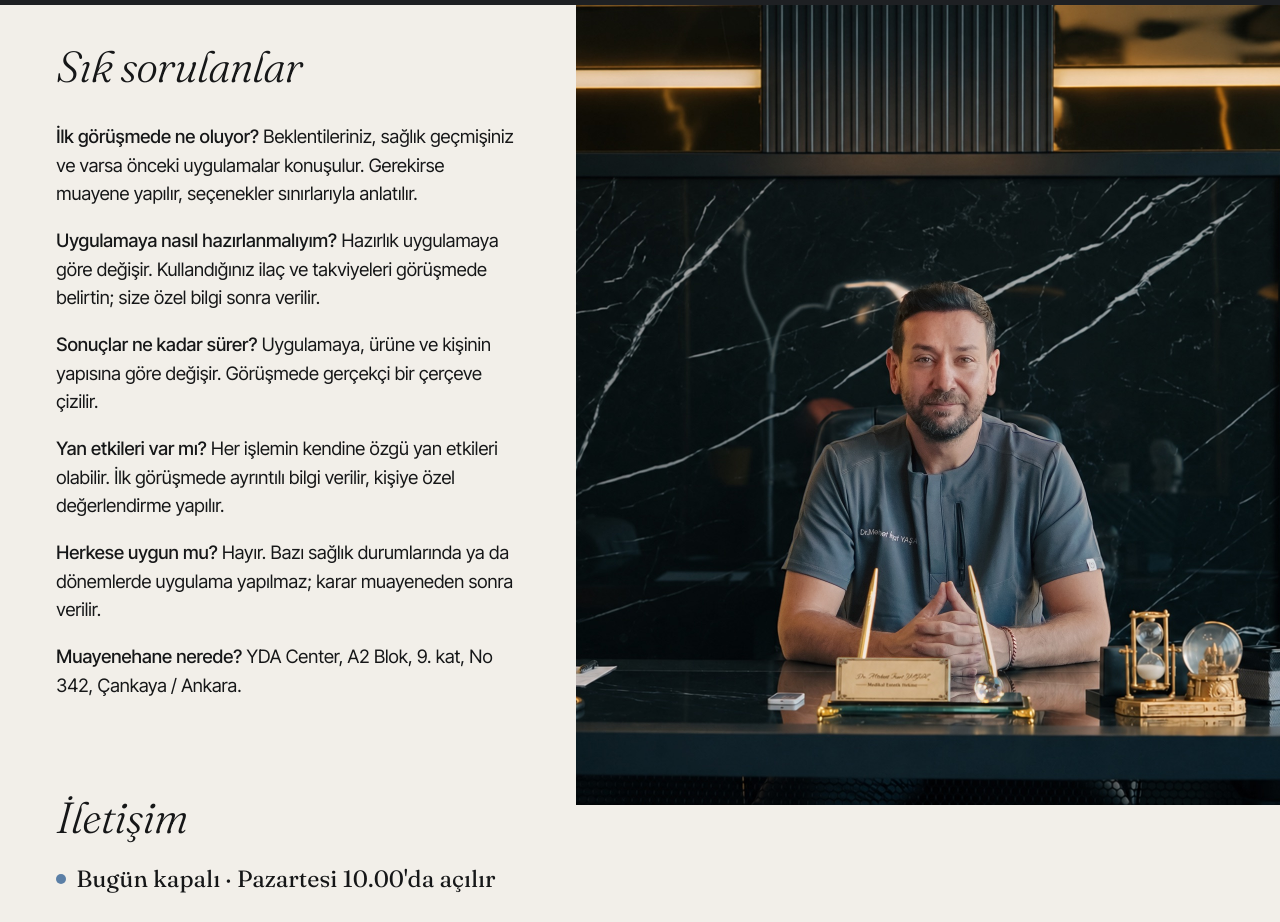
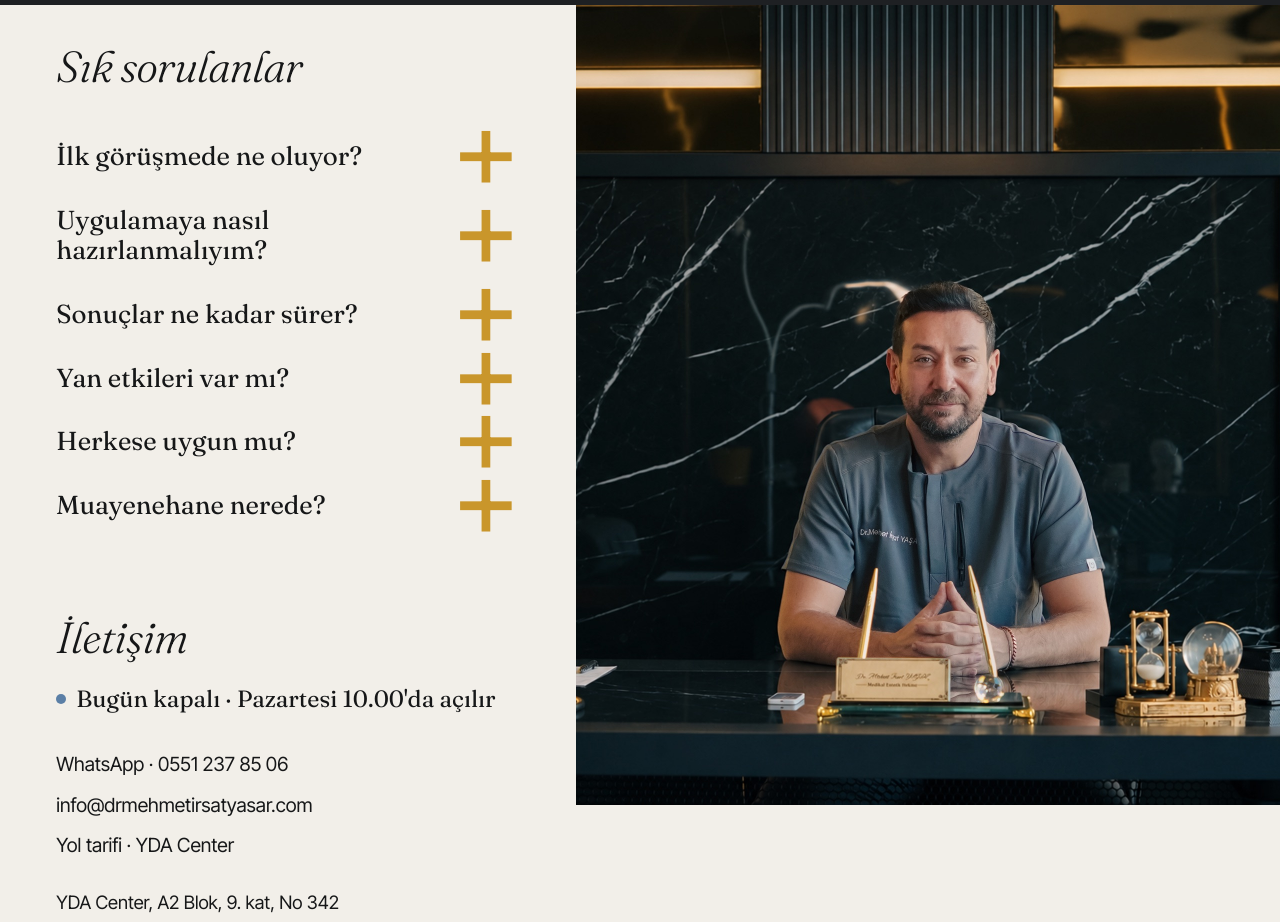
Before and after one commit to tolgaarpa/irsat-yasar, a plain HTML site: page index.html in a window 1280 px wide. Shown: the part 3540-4462 px from the top of the page. Drawn offline with Linux system fonts and the light colour scheme.

Commit message:
SSS tiklayinca acilir

```diff
--- a/index.html
+++ b/index.html
@@ -236,14 +236,14 @@ footer a.ik{display:inline-flex;align-items:center;gap:10px}footer a.ik svg{widt
   <div class="kolon">
     <section class="bol sss" id="sorular" data-sahne="11" aria-labelledby="h-sss">
       <h2 id="h-sss" class="r">Sık sorulanlar</h2>
-      <div class="metin r">
-        <p><b>İlk görüşmede ne oluyor?</b> Beklentileriniz, sağlık geçmişiniz ve varsa önceki uygulamalar konuşulur. Gerekirse muayene yapılır, seçenekler sınırlarıyla anlatılır.</p>
-        <p><b>Uygulamaya nasıl hazırlanmalıyım?</b> Hazırlık uygulamaya göre değişir. Kullandığınız ilaç ve takviyeleri görüşmede belirtin; size özel bilgi sonra verilir.</p>
-        <p><b>Sonuçlar ne kadar sürer?</b> Uygulamaya, ürüne ve kişinin yapısına göre değişir. Görüşmede gerçekçi bir çerçeve çizilir.</p>
-        <p><b>Yan etkileri var mı?</b> Her işlemin kendine özgü yan etkileri olabilir. İlk görüşmede ayrıntılı bilgi verilir, kişiye özel değerlendirme yapılır.</p>
-        <p><b>Herkese uygun mu?</b> Hayır. Bazı sağlık durumlarında ya da dönemlerde uygulama yapılmaz; karar muayeneden sonra verilir.</p>
-        <p><b>Muayenehane nerede?</b> YDA Center, A2 Blok, 9. kat, No 342, Çankaya / Ankara.</p>
-      </div>
+      <ul class="liste r" id="sss-liste">
+        <li><details><summary><b>İlk görüşmede ne oluyor?</b><i aria-hidden="true">+</i></summary><p>Beklentileriniz, sağlık geçmişiniz ve varsa önceki uygulamalar konuşulur. Gerekirse muayene yapılır, seçenekler sınırlarıyla anlatılır.</p></details></li>
+        <li><details><summary><b>Uygulamaya nasıl hazırlanmalıyım?</b><i aria-hidden="true">+</i></summary><p>Hazırlık uygulamaya göre değişir. Kullandığınız ilaç ve takviyeleri görüşmede belirtin; size özel bilgi sonra verilir.</p></details></li>
+        <li><details><summary><b>Sonuçlar ne kadar sürer?</b><i aria-hidden="true">+</i></summary><p>Uygulamaya, ürüne ve kişinin yapısına göre değişir. Görüşmede gerçekçi bir çerçeve çizilir.</p></details></li>
+        <li><details><summary><b>Yan etkileri var mı?</b><i aria-hidden="true">+</i></summary><p>Her işlemin kendine özgü yan etkileri olabilir. İlk görüşmede ayrıntılı bilgi verilir, kişiye özel değerlendirme yapılır.</p></details></li>
+        <li><details><summary><b>Herkese uygun mu?</b><i aria-hidden="true">+</i></summary><p>Hayır. Bazı sağlık durumlarında ya da dönemlerde uygulama yapılmaz; karar muayeneden sonra verilir.</p></details></li>
+        <li><details><summary><b>Muayenehane nerede?</b><i aria-hidden="true">+</i></summary><p>YDA Center, A2 Blok, 9. kat, No 342, Çankaya / Ankara.</p></details></li>
+      </ul>
     </section>
     <section class="bol ilt" id="iletisim" data-sahne="12" aria-labelledby="h-ilt">
       <h2 id="h-ilt" class="r">İletişim</h2>
```
